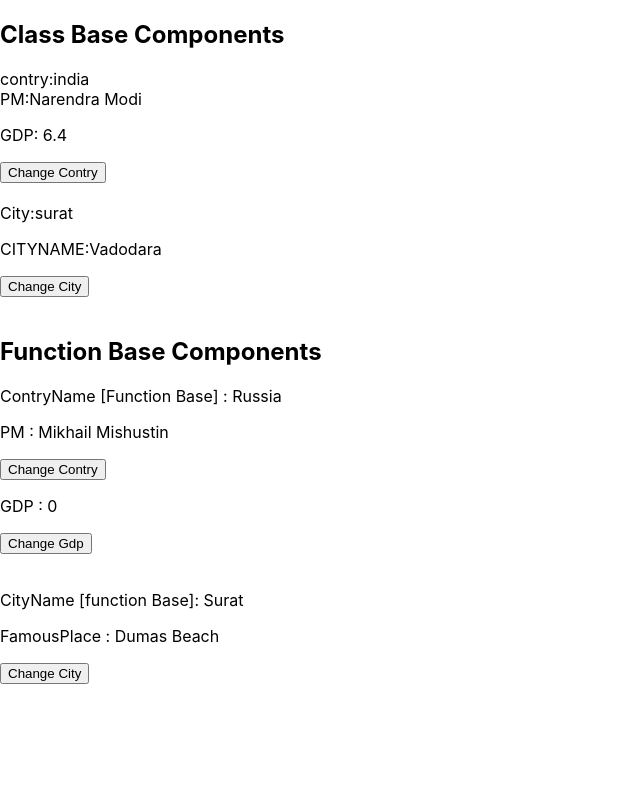
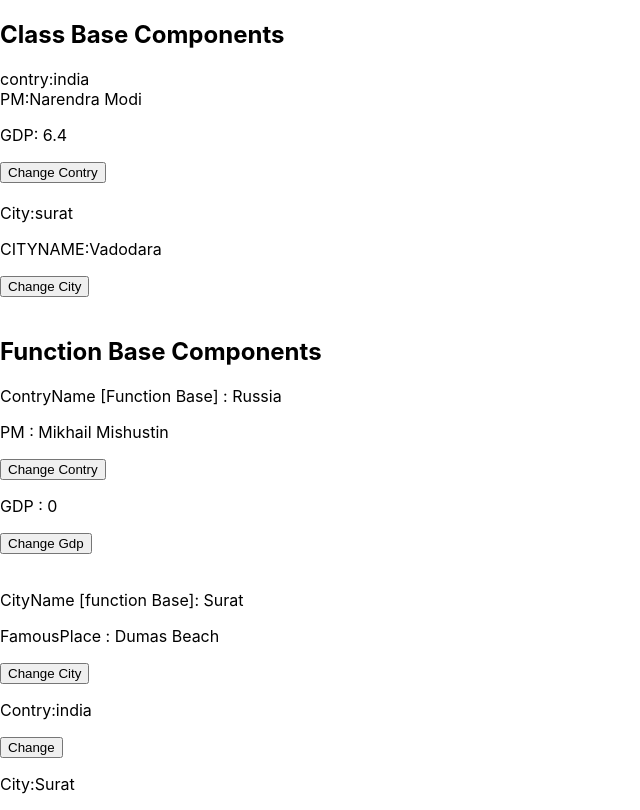
Before and after one commit to Beladiyamitul/Reactproject, a React (Create React App) app: page / in a window 1280 px wide. Shown: the whole page, without its empty margins (0-640 px from the left). Built offline with nearby package versions, Linux system fonts and the light colour scheme.

Commit message:
con-city-change

```diff
--- a/src/App.js
+++ b/src/App.js
@@ -4,6 +4,7 @@
 import City from './containers/contry/city';
 import Contryfun from './containers/contry/Contryfun';
 import Cityfun from './containers/contry/Cityfun';
+import Con_city_change from './containers/contry/Con_city_change';
 
 function App() {
 
@@ -21,9 +22,11 @@
         <h2>Function Base  Components</h2>
 
 
-      <Contryfun gdpval={7.5}/>
+      <Contryfun />
       <br/><br/>
       <Cityfun/>
+
+      <Con_city_change/>
 
       </>
   );
--- /dev/null
+++ b/src/containers/contry/Con_city_change.js
@@ -0,0 +1,29 @@
+import React, { useState } from 'react';
+
+function Con_city_change(props) {
+    const [contryname , setContry] = useState('india');
+    const [cityname , setCity] = useState('Surat');
+
+    const chagecontry =()=>{
+        setContry('Russia')
+        setCity('Vadodara')
+    }
+
+
+    return (
+       <>
+
+       <p>Contry:{contryname}</p>
+       <button onClick={()=> chagecontry()}>Change</button>
+
+       <br/>
+       <p>City:{cityname}</p>
+       {/* <button onClick={()=>setCity()}>Change</button> */}
+
+
+
+       </>
+    );
+}
+
+export default Con_city_change;
--- a/src/containers/contry/Contryfun.js
+++ b/src/containers/contry/Contryfun.js
@@ -3,7 +3,7 @@
 
 import React, { useState } from 'react';
 
-function Contryfun(gdpval) {
+function Contryfun(props) {
 
     const [contryname , setContry] = useState('Russia');
     const [PM , setPM] = useState('Mikhail Mishustin');
@@ -22,11 +22,15 @@
         <button onClick={() => Contrychange()}>Change Contry</button>
 
         <p>GDP : {gdp}</p>
-        <button onClick={() => setGdp(gdpval)}>Change Gdp</button>
+        <button onClick={() => setGdp(4.5)}>Change Gdp</button>
 
 
        </>
     );
+
+
+
+
 }
 
 export default Contryfun;
```
